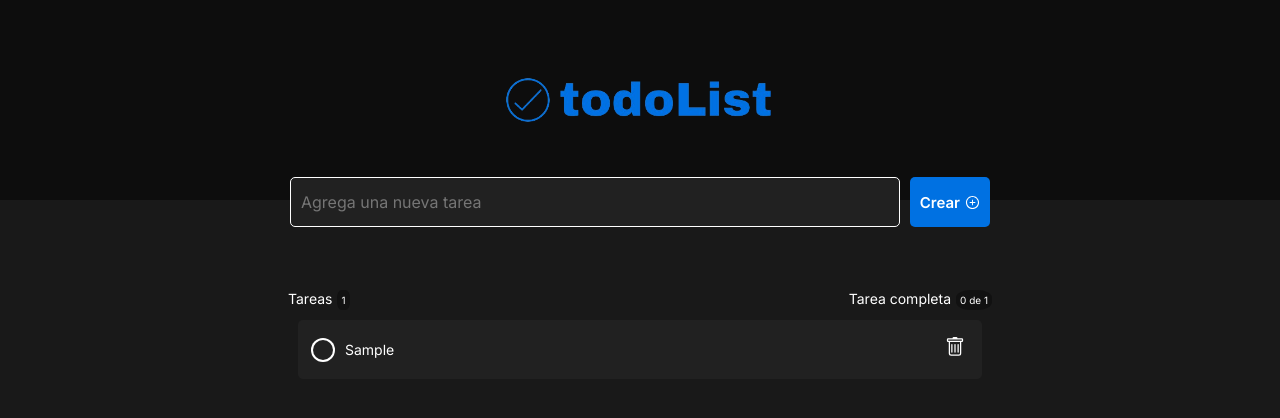
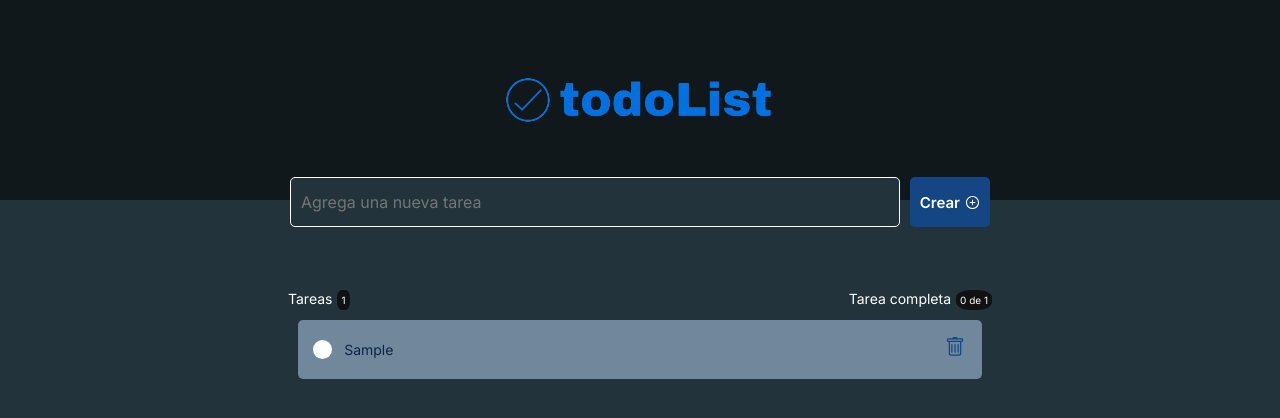
Before and after one commit to Galartza/ReactTodoApp, a React (Vite) app: page / in a window 1280 px wide. Both pictures are taken after typing "Sample" into the empty fields and a click on the button "Crear". Shown: the top 418 px of the page. Built offline with nearby package versions, Linux system fonts and the light colour scheme.

Commit message:
addStyle components.0.2

```diff
--- a/package.json
+++ b/package.json
@@ -19,10 +19,13 @@
     "@types/react": "^18.2.66",
     "@types/react-dom": "^18.2.22",
     "@vitejs/plugin-react": "^4.2.1",
+    "autoprefixer": "^10.4.19",
     "eslint": "^8.57.0",
     "eslint-plugin-react": "^7.34.1",
     "eslint-plugin-react-hooks": "^4.6.0",
     "eslint-plugin-react-refresh": "^0.4.6",
+    "postcss": "^8.4.38",
+    "tailwindcss": "^3.4.3",
     "vite": "^5.2.0"
   }
 }
--- a/src/components/Header/header.css
+++ b/src/components/Header/header.css
@@ -1,5 +1,5 @@
 .header {
-    background: #0d0d0d;
+    background: #10181b;
     display: flex;
     align-items: center;
     justify-content: center;
@@ -23,7 +23,7 @@
 }
 
 .input {
-    background-color: #212121;
+    background-color: #22333b;
     max-width: 700px;
     width: 80%;
     height: 100%;
@@ -41,7 +41,7 @@
     align-items: center;
     gap: 5px;
     border: none;
-    background-color: #0071e2;
+    background-color: #144683;
     color: #fff;
     border-radius: 5px;
     padding: 10px;
@@ -52,5 +52,6 @@
 }
 
 .button:hover {
-    background-color: #0bb3dd;
+    background-color: #1c61b6;
+    transition: all .3s ease;
 }
--- a/src/components/Task/task.css
+++ b/src/components/Task/task.css
@@ -12,58 +12,95 @@
   width: 100%;
   align-items: center;
   justify-content: space-between;
-  background: #212121;
+  background: #71879c;
   border-radius: 5px;
   gap: 12px;
   padding: 15px;
 }
 
-.clear {
-  clear: both;
+.container-task:hover {
+  background: #7a93aa;
+  cursor: pointer;
 }
 
-.checkBox {
-  display: block;
+.container input {
+  position: absolute;
+  opacity: 0;
   cursor: pointer;
-  width: 20px;
-  height: 20px;
-  border: 1px solid rgba(255, 255, 255, 0);
-  border-radius: 10px;
-  position: relative;
-  overflow: hidden;
-  box-shadow: 0px 0px 0px 2px #fff;
+  height: 0;
+  width: 0;
 }
 
-.checkBox div {
-  width: 30px;
-  height: 30px;
-  background-color: #0071e2;
-  top: -52px;
-  left: -52px;
-  position: absolute;
-  transform: rotateZ(45deg);
-  z-index: 100;
+.container {
+  display: block;
+  position: relative;
+  cursor: pointer;
+  font-size: 1.5rem;
+  user-select: none;
 }
 
-.checkBox input[type=checkbox]:checked + div {
-  left: -10px;
-  top: -10px;
+.checkmark {
+  --clr: #144683;
+  position: relative;
+  top: 0;
+  left: 0;
+  height: .8em;
+  width: .8em;
+  background-color: #fff;
+  border-radius: 50%;
+  transition: 300ms;
 }
 
-.checkBox input[type=checkbox] {
-  position: absolute;
-  left: 50px;
-  visibility: hidden;
+.container input:checked ~ .checkmark {
+  background-color: var(--clr);
+  border-radius: .5rem;
+  animation: pulse 500ms ease-in-out;
 }
 
-.transition {
-  transition: 500ms ease;
+.checkmark:after {
+  content: "";
+  position: absolute;
+  display: none;
+}
+
+.container input:checked ~ .checkmark:after {
+  display: block;
+}
+
+.container .checkmark:after {
+  left: 0.30em;
+  top: 0.10em;
+  width: 0.14em;
+  height: 0.4em;
+  border: solid #fff;
+  border-width: 0 0.15em 0.15em 0;
+  transform: rotate(45deg);
+}
+
+@keyframes pulse {
+  0% {
+    box-shadow: 0 0 0 #0071e2;
+    rotate: 20deg;
+  }
+
+  50% {
+    rotate: -20deg;
+  }
+
+  75% {
+    box-shadow: 0 0 0 10px #0071e2;
+  }
+
+  100% {
+    box-shadow: 0 0 0 13px #0071e2;
+    rotate: 0;
+  }
 }
 
 .deleteButton {
   border: none;
   background: none;
-  color: #fff;
+  color: #144683;
   font-size: 20px;
   padding: 2px;
 }
@@ -71,9 +108,9 @@
 .text-task {
   font-size: 14px;
   line-height: 19px;
-  color: #fff;
+  color: #0b2545;
   margin-right: auto;
-  white-space: nowrap;
+  white-space: normal;
   overflow: hidden;
   text-overflow: ellipsis;
 }
--- a/src/components/Task/task.jsx
+++ b/src/components/Task/task.jsx
@@ -21,15 +21,15 @@ export function Task({ task, onComplete, onDelete }) {
         <section className='task'>
             <div className='container-task'>
                 <div className='contentainer-check'>
-                    <label className="checkBox">
+                    <label className="container">
                         <input
-                            id="ch1"
-                            type="checkbox"
-                            checked={isChecked} // Establece el estado del checkbox
-                            onChange={handleCheckboxChange} // Maneja el cambio de estado del checkbox
+                         id="ch1"
+                         type="checkbox"
+                         checked={isChecked} // Establece el estado del checkbox
+                         onChange={handleCheckboxChange} // Maneja el cambio de estado del checkbox
                         />
-                        {<div/>}
-                        <div className="transition"></div>
+                         {<div />}
+                        <div className="checkmark"></div>
                     </label>
                 </div>
 
--- a/src/style/global.css
+++ b/src/style/global.css
@@ -6,7 +6,7 @@
 }
 
 body {
-  background-color: #191919;
+  background-color: #22333b;
   color: #f2f2f2;
   min-height: 100vh;
 }
```
Also changed, not shown: 1 other file (tests, documents, lock files or other folders).
